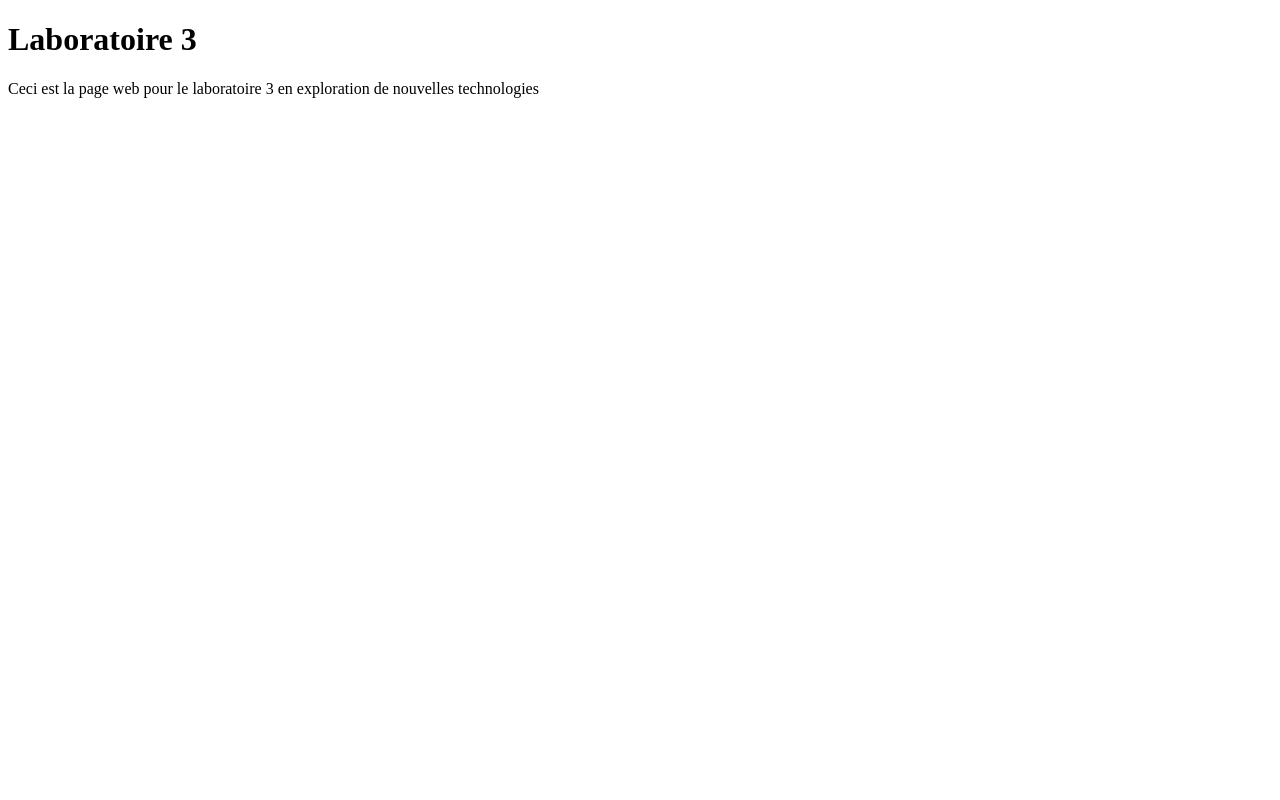
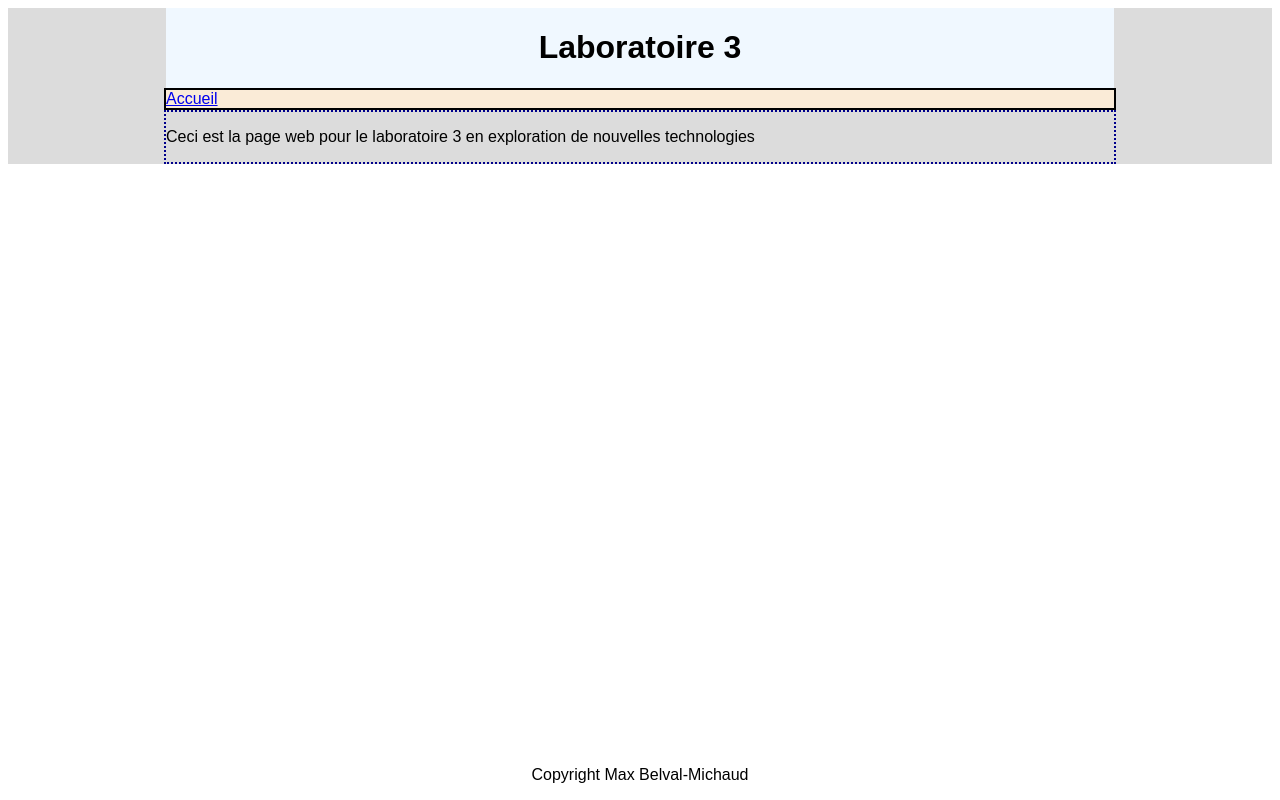
Before and after one commit to MaxThaUnicorn/Lab3---Exploration-de-nouvelles-technologies, a plain HTML site: page index.html in a window 1280 px wide. Drawn offline with Linux system fonts and the light colour scheme.

Commit message:
Ajout de la nouvelle fonctionnalité

```diff
--- a/index.html
+++ b/index.html
@@ -4,9 +4,25 @@
     <meta charset="UTF-8">
     <meta name="viewport" content="width=device-width, initial-scale=1.0">
     <title>Laboratoire 3</title>
+    <link rel="stylesheet" href="style.css"/>
 </head>
 <body>
-    <h1>Laboratoire 3</h1>
-    <p>Ceci est la page web pour le laboratoire 3 en exploration de nouvelles technologies</p>
+    <main>
+        <header>
+            <h1>Laboratoire 3</h1>
+        </header>
+
+        <nav>
+            <a href="index.html">Accueil</a>
+        </nav>
+
+        <section>
+            <p>Ceci est la page web pour le laboratoire 3 en exploration de nouvelles technologies</p>
+        </section>
+
+        <footer>
+            <p>Copyright Max Belval-Michaud</p>
+        </footer>
+    </main>
 </body>
 </html>
--- a/style.css
+++ b/style.css
@@ -0,0 +1,29 @@
+main {
+    background-color: gainsboro;
+    display: flex;
+    flex-direction: column;
+    align-items: center;
+    font-family: Arial, Helvetica, sans-serif;
+}
+
+header {
+    background-color: aliceblue;
+    width: 75%;
+    text-align: center;
+}
+
+nav {
+    background-color: antiquewhite;
+    border: 2px solid black;
+    width: 75%;
+}
+
+section {
+    border: 2px dotted darkblue;
+    width: 75%;
+}
+
+footer {
+    position: fixed;
+    bottom: 0px;
+}
```
